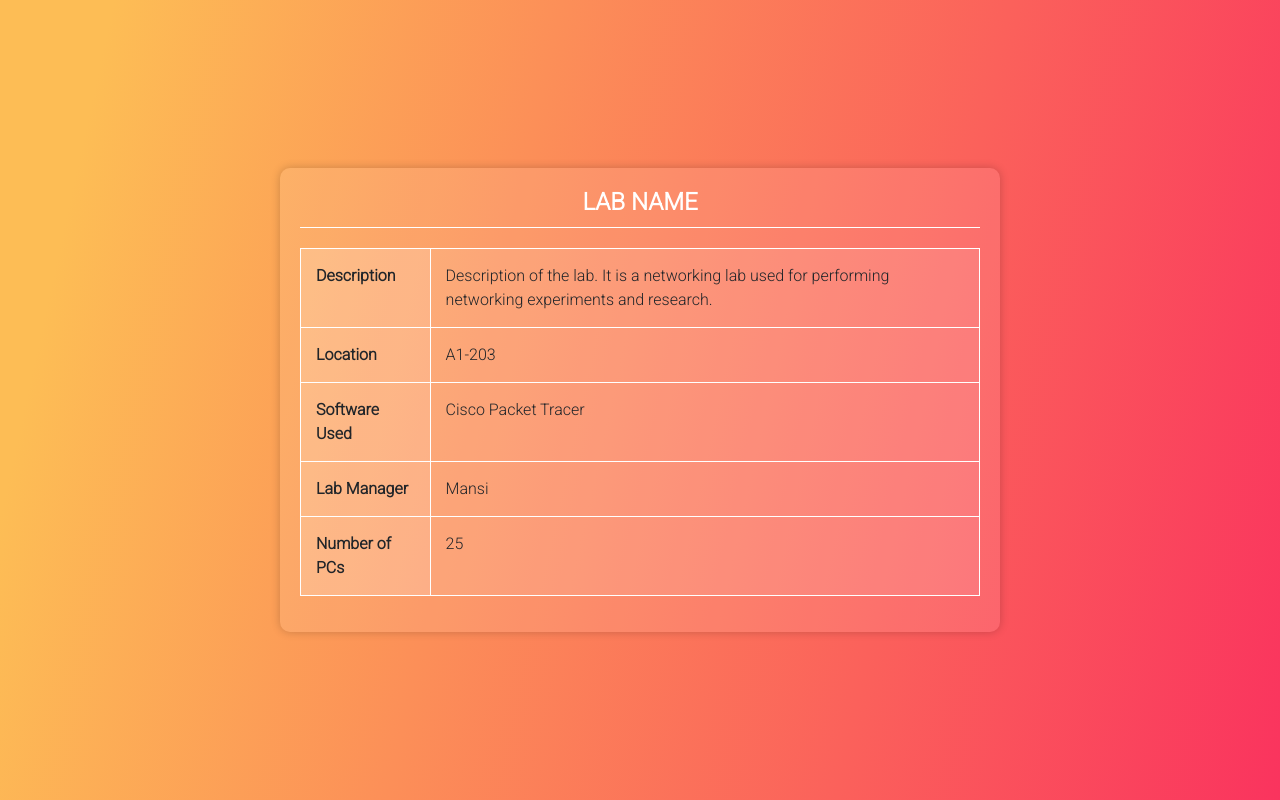
After one commit to ApurvaK24/LabLogix, a Flask app: page /labdetails in a window 1280 px wide. The commit adds this page. Run offline with Flask 3, Linux system fonts and the light colour scheme; some libraries are stand-ins or nearby versions.

Commit message:
final frontend commit

```diff
--- a/app.py
+++ b/app.py
@@ -37,10 +37,25 @@ def addSoftware():
 def LabListing():
     return render_template("LabListing.html")
 
+@app.route('/labdetails')
+
+def labdetails():
+    return render_template("labdetails.html")
+
+@app.route('/softwaredetails')
+
+def softwaredetails():
+    return render_template("softwaredetails.html")
+
 @app.route('/SoftwareListing')
 
 def SoftwareListing():
     return render_template("SoftwareListing.html")
 
+@app.route('/myaccount')
+
+def myaccount():
+    return render_template("myaccount.html")
+
 if __name__ == "__main__":
     app.run(debug=True,port=8000)
--- a/static/css/AboutUs.css
+++ b/static/css/AboutUs.css
@@ -98,7 +98,6 @@ ul li a:hover {
     z-index: 1;
     min-width: 160px;
     border-radius: 5px;
-    margin-top: 10px;
 }
 
 .dropdown-content a {
--- a/templates/AboutUs.html
+++ b/templates/AboutUs.html
@@ -18,7 +18,7 @@
             <ul>
                 <li><a href="{{ url_for('home') }}">HOME</a></li>
                 <li><a href="{{ url_for('AboutUs') }}">ABOUT</a></li>
-                <li><a href="#">ACCOUNT</a></li>
+                <li><a href="{{ url_for('myaccount') }}">ACCOUNT</a></li>
                 <li class="dropdown">
                     <a href="#" class="dropbtn">LAB MANAGEMENT</a>
                     <div class="dropdown-content">
--- a/templates/home.html
+++ b/templates/home.html
@@ -18,7 +18,7 @@
                 <ul>
                     <li><a href="{{ url_for('home') }}">HOME</a></li>
                     <li><a href="{{ url_for('AboutUs') }}">ABOUT</a></li>
-                    <li><a href="#">ACCOUNT</a></li>
+                    <li><a href="{{ url_for('myaccount') }}">ACCOUNT</a></li>
                     <li class="dropdown">
                         <a href="#" class="dropbtn">LAB MANAGEMENT</a>
                         <div class="dropdown-content">
--- /dev/null
+++ b/templates/labdetails.html
@@ -0,0 +1,151 @@
+{% block content %}
+<!DOCTYPE html>
+<html lang="en">
+<head>
+  <meta charset="UTF-8">
+  <meta name="viewport" content="width=device-width, initial-scale=1.0">
+  <title>Lab Details</title>
+  <link rel="stylesheet" href="https://stackpath.bootstrapcdn.com/bootstrap/4.3.1/css/bootstrap.min.css">
+  <link href="https://fonts.googleapis.com/css2?family=Roboto:wght@300&display=swap" rel="stylesheet">
+  <style>
+    body {
+      font-family: 'Roboto', sans-serif;
+      background-image: linear-gradient( 102.4deg,  rgba(253,189,85,1) 7.8%, rgb(250, 51, 94) 100.3% );
+      color: #ffffff;
+      margin: 0;
+      display: flex;
+      justify-content: center;
+      align-items: center;
+      height: 100vh;
+    }
+
+    .centered-content {
+      display: flex;
+      flex-direction: column;
+      align-items: center;
+      text-align: center;
+    }
+
+    .lab-details-container {
+      width: 90%;
+      max-width: 800px;
+      border-radius: 10px;
+      overflow: hidden;
+      box-shadow: 0 0 10px rgba(0, 0, 0, 0.2);
+      background: rgba(255, 255, 255, 0.1);
+    }
+
+    .lab-details {
+      padding: 20px;
+    }
+
+    .lab-details h2 {
+      font-size: 24px;
+      color: #ffffff;
+      border-bottom: 1px solid #ffffff;
+      padding-bottom: 10px;
+      margin-bottom: 20px;
+    }
+
+    .lab-details table {
+      width: 100%;
+    }
+
+    .lab-details table, .lab-details th, .lab-details td {
+      border: 1px solid #ffffff;
+      border-collapse: collapse;
+      padding: 15px;
+      text-align: left;
+    }
+
+    .lab-details th {
+      background: rgba(255, 255, 255, 0.2);
+    }
+
+    .lab-details td {
+      background: rgba(255, 255, 255, 0.1);
+    }
+
+    .lab-images {
+      display: flex;
+      flex-wrap: wrap;
+      justify-content: center;
+      align-items: center;
+      padding: 20px;
+      background: rgba(255, 255, 255, 0.1);
+    }
+
+    .lab-images img {
+      width: 150px;
+      height: auto;
+      margin: 10px;
+      border-radius: 10px;
+      cursor: pointer;
+      transition: transform 0.3s ease;
+    }
+
+    .lab-images img:hover {
+      transform: scale(1.1);
+    }
+  </style>
+</head>
+<body>
+  <div class="centered-content">
+    <!-- Lab Details Section -->
+    <div class="lab-details-container">
+      <div class="lab-details">
+        <h2><b>LAB NAME</b></h2>
+        <table class="table">
+          <tr>
+            <th>Description</th>
+            <td>Description of the lab. It is a networking lab used for performing networking experiments and research.</td>
+          </tr>
+          <tr>
+            <th>Location</th>
+            <td>A1-203</td>
+          </tr>
+          <tr>
+            <th>Software Used</th>
+            <td>Cisco Packet Tracer</td>
+          </tr>
+          <tr>
+            <th>Lab Manager</th>
+            <td>Mansi</td>
+          </tr>
+          <tr>
+            <th>Number of PCs</th>
+            <td>25</td>
+          </tr>
+        </table>
+      </div>
+    </div>
+  </div>
+
+  <!-- Modal -->
+  <div class="modal fade" id="imageModal" tabindex="-1" role="dialog" aria-labelledby="imageModalLabel" aria-hidden="true">
+    <div class="modal-dialog modal-dialog-centered">
+      <div class="modal-content">
+        <div class="modal-body">
+          <img src="" alt="Lab Image" id="lightboxImage" class="img-fluid">
+        </div>
+        <div class="modal-footer">
+          <button type="button" class="btn btn-secondary" data-dismiss="modal">Close</button>
+        </div>
+      </div>
+    </div>
+  </div>
+
+  <script src="https://code.jquery.com/jquery-3.3.1.slim.min.js"></script>
+  <script src="https://cdnjs.cloudflare.com/ajax/libs/popper.js/1.14.7/umd/popper.min.js"></script>
+  <script src="https://stackpath.bootstrapcdn.com/bootstrap/4.3.1/js/bootstrap.min.js"></script>
+
+  <script>
+    // Update the image source when clicking on an image
+    $('.lab-images img').click(function() {
+      const imgSrc = $(this).attr('src');
+      $('#lightboxImage').attr('src', imgSrc);
+    });
+  </script>
+</body>
+</html>
+{% endblock %}
--- a/templates/login.html
+++ b/templates/login.html
@@ -31,6 +31,7 @@
                     <button type="submit" class="submit-btn">Log in</button>
                   </form>
                   <form id="register" class="input-group">
+                    <input type="text" class="input-field" placeholder="Name" required>
                     <input type="text" class="input-field" placeholder="User Id" required>
                     <input type="email" class="input-field" placeholder="Email Id" required>
                     <input type="password" class="input-field" placeholder="Enter Password" required>
--- a/templates/navbar.html
+++ b/templates/navbar.html
@@ -26,7 +26,7 @@
             <a class="nav-link" href="{{ url_for('AboutUs') }}">AboutUs</a>
           </li>
           <li class="nav-item">
-            <a class="nav-link" href="#">MyAccount</a>
+            <a class="nav-link" href="{{ url_for('myaccount') }}">MyAccount</a>
           </li>
           <li class="nav-item dropdown">
             <a class="nav-link dropdown-toggle" href="#" role="button" data-bs-toggle="dropdown" aria-expanded="false">
```
Also changed, not shown: templates/LabListing.html (+6 -6 lines), templates/SoftwareListing.html (+6 -6 lines), templates/myaccount.html (added, +147 -0 lines), templates/softwaredetails.html (added, +151 -0 lines).
